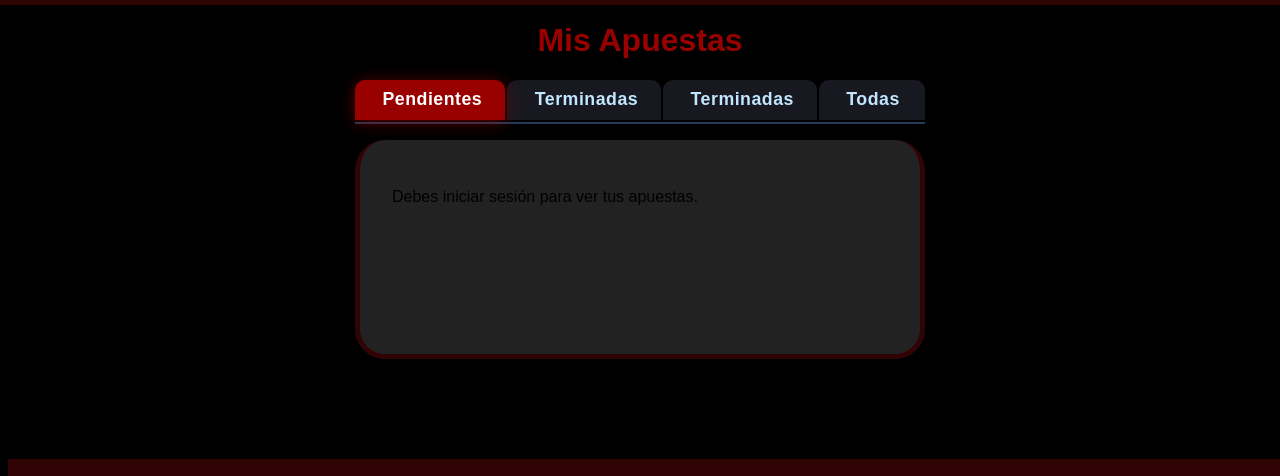
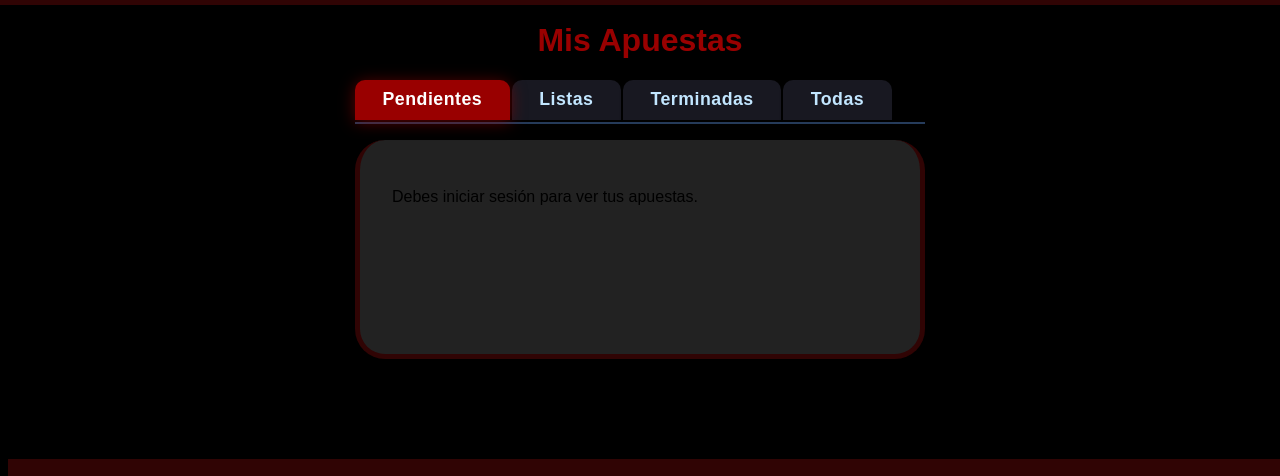
Before and after one commit to Winnetapp/espana, a plain HTML site: page apuestas.html in a window 1280 px wide. Shown: the part 78-554 px from the top of the page. Drawn offline with Linux system fonts and the light colour scheme; no server answers.

Commit message:
Update apuestas.html

```diff
--- a/apuestas.html
+++ b/apuestas.html
@@ -36,16 +36,16 @@
     <h1>Mis Apuestas</h1>
     <div class="tabs">
         <button class="tab-btn active" data-tab="pendientes">
-        <span>Pendientes</span>
+          <span>Pendientes</span>
         </button>
-        <button class="tab-btn" data-tab="porAceptar">
-        <span>Terminadas</span>
+        <button class="tab-btn" data-tab="listas">
+          <span>Listas</span>
         </button>
-        <button class="tab-btn" data-tab="aceptadas">
-        <span>Terminadas</span>
+        <button class="tab-btn" data-tab="terminadas">
+          <span>Terminadas</span>
         </button>
         <button class="tab-btn" data-tab="todas">
-        <span>Todas</span>
+          <span>Todas</span>
         </button>
     </div>
     <div id="apuestas-container"></div>
```
